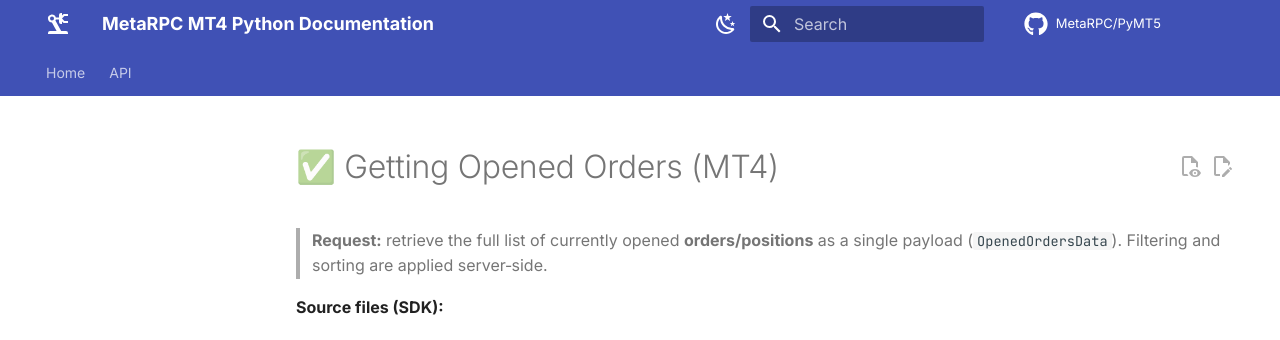
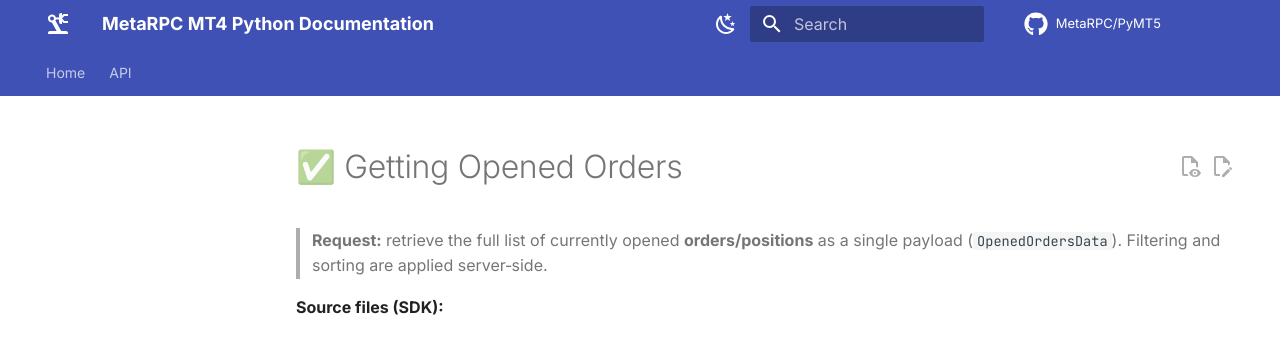
Before and after one commit to MetaRPC/PyMT4, an MkDocs documentation site: the page built from docs/MT4Account/Orders_Positions_History/Opened Orders.md, in a window 1280 px wide and 900 px high. Shown: the top 340 px of the window. Built offline with MkDocs 1.6.1 and Material for MkDocs 9.7.7, drawn with Linux system fonts in a browser that asks for light colours; comment, search, counter and statistics services are not loaded.

Commit message:
Fix header formatting in Opened Orders documentation

```diff
--- a/docs/MT4Account/Orders_Positions_History/Opened Orders.md
+++ b/docs/MT4Account/Orders_Positions_History/Opened Orders.md
@@ -1,4 +1,4 @@
-# ✅ Getting Opened Orders (MT4)
+# ✅ Getting Opened Orders
 
 > **Request:** retrieve the full list of currently opened **orders/positions** as a single payload (`OpenedOrdersData`).
 > Filtering and sorting are applied server‑side.
```
